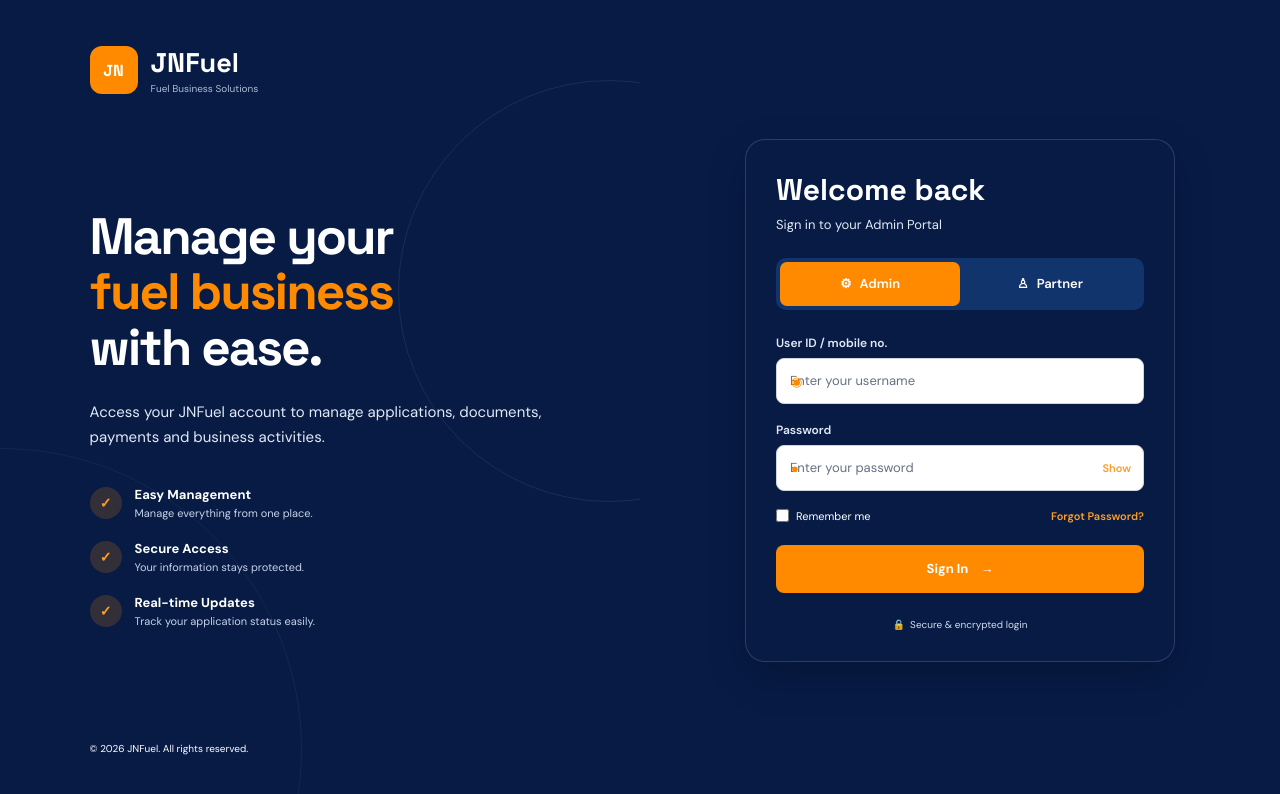
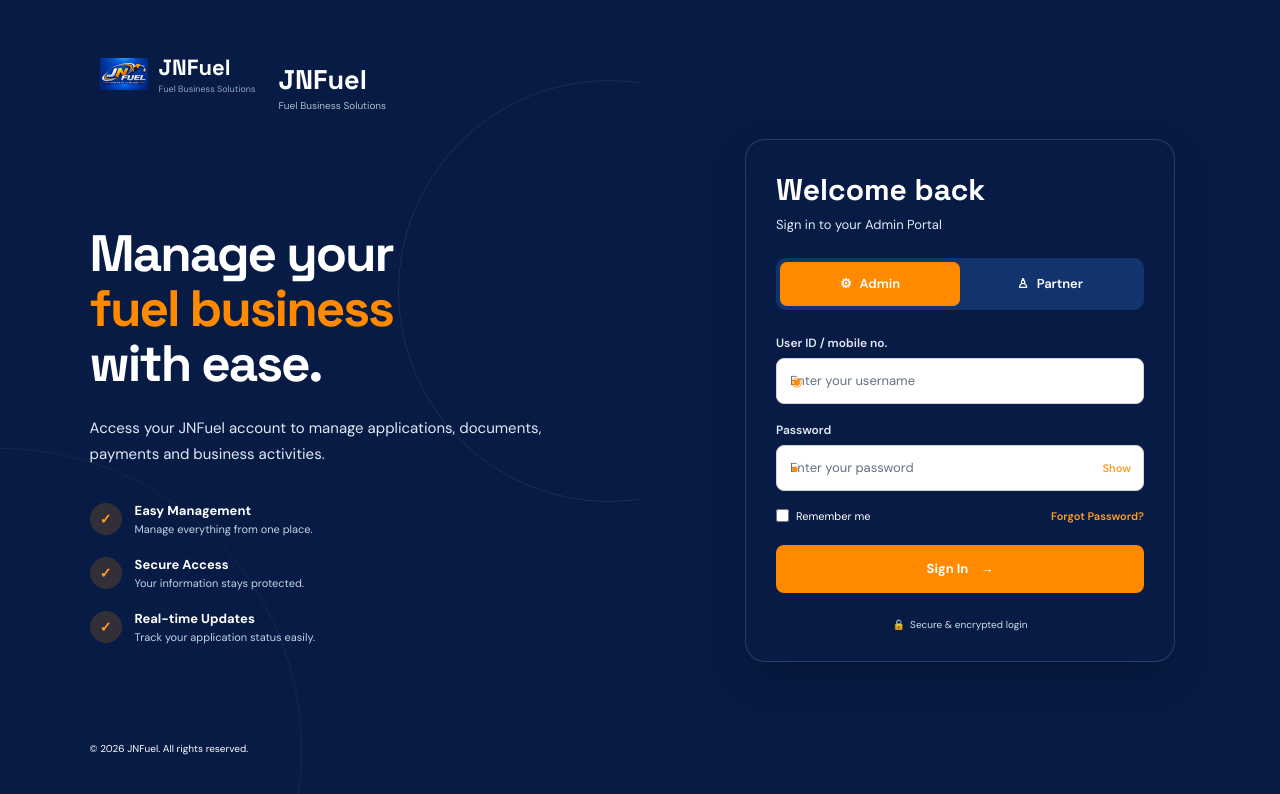
Before and after one commit to Mohitjoshi547/jnfuel-frontend, a React (Vite) app: page /login in a window 1280 px wide. Shown: the top 794 px of the page. Built offline with nearby package versions, Linux system fonts and the light colour scheme.

Commit message:
Update apply page navbar styling

```diff
--- a/src/components/Login.jsx
+++ b/src/components/Login.jsx
@@ -170,7 +170,18 @@
 
         <div className="login-left">
           <div className="login-brand">
-            <div className="brand-icon">JN</div>
+            <div className="customer-logo">
+              <img
+                src="/jnfuellogo.jpeg"
+                alt="JN Fuel Logo"
+                className="customer-logo-image"
+              />
+
+              <div>
+                <h2>JNFuel</h2>
+                <span>Fuel Business Solutions</span>
+              </div>
+            </div>
 
             <div>
               <h2>JNFuel</h2>
@@ -307,7 +318,9 @@
 
               <div className="form-group">
                 <label>
-                  {loginType === "admin" ? "User ID / mobile no." : "Customer ID"}
+                  {loginType === "admin"
+                    ? "User ID / mobile no."
+                    : "Customer ID"}
                 </label>
 
                 <div className="input-wrapper">
```
